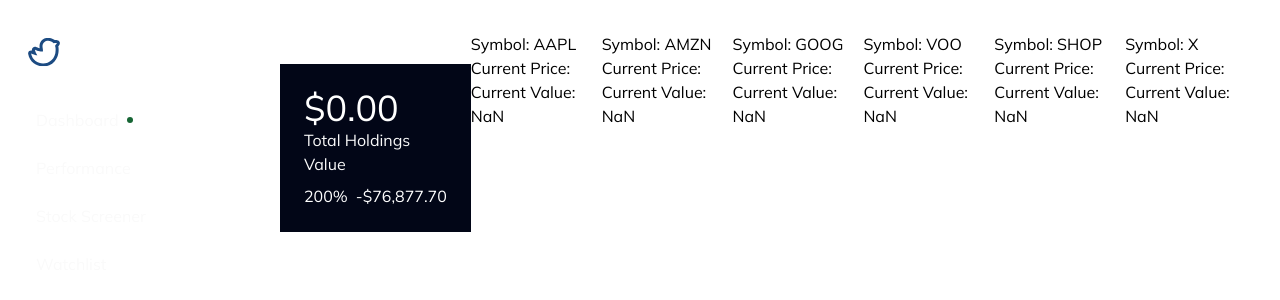
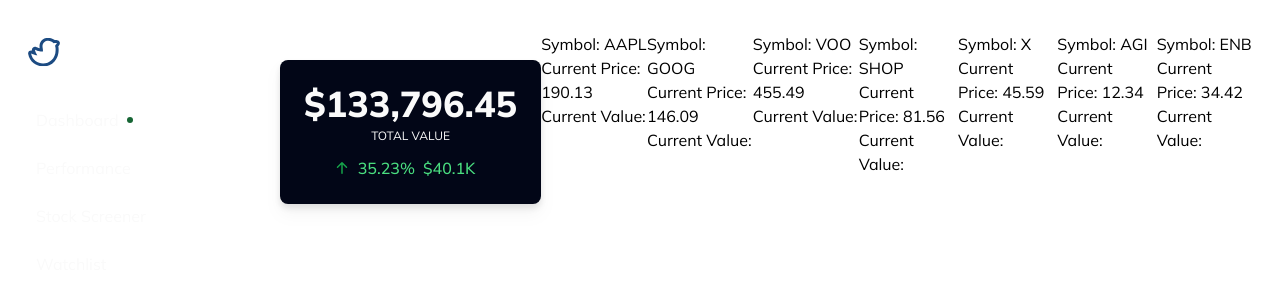
Before and after one commit to codeberrycanada/birds-eye, a React (Vite) app: page / in a window 1280 px wide. Shown: the top 300 px of the page. Built offline with nearby package versions, Linux system fonts and the light colour scheme; no server answers.

Commit message:
adding test data so i don't blow this 250 daily api limit

```diff
--- a/index.html
+++ b/index.html
@@ -6,7 +6,7 @@
     <meta name="viewport" content="width=device-width, initial-scale=1.0" />
     <link rel="preconnect" href="https://fonts.googleapis.com">
     <link rel="preconnect" href="https://fonts.gstatic.com" crossorigin>
-    <link href="https://fonts.googleapis.com/css2?family=Mulish:wght@400;700;800&display=swap" rel="stylesheet">
+    <link href="https://fonts.googleapis.com/css2?family=Mulish:wght@400;500;700;800&display=swap" rel="stylesheet">
     <title>Birds Eye by Codeberry</title>
   </head>
   <body>
--- a/package.json
+++ b/package.json
@@ -10,6 +10,7 @@
     "preview": "vite preview"
   },
   "dependencies": {
+    "@heroicons/react": "^2.1.1",
     "axios": "^1.6.7",
     "chart.js": "^4.4.1",
     "react": "^18.2.0",
--- a/src/components/PortfolioPerformance.tsx
+++ b/src/components/PortfolioPerformance.tsx
@@ -1,20 +1,24 @@
-import React from 'react';
 import { calculatePortfolioPerformance } from '../utils/portfolioCalculations';
-import { currencyFormatter } from '../utils/formatting';
+import { shortCurrencyFormatter } from '../utils/formatting';
+import { ArrowDownIcon, ArrowUpIcon } from '@heroicons/react/16/solid';
 
 interface PortfolioPerformanceProps {
     initialValue: number;
     currentValue: number;
 }
 
-const PortfolioPerformance: React.FC<PortfolioPerformanceProps> = ({ initialValue, currentValue }) => {
+export default function PortfolioPerformance(props: PortfolioPerformanceProps) {
+    const initialValue = props.initialValue;
+    const currentValue = props.currentValue;
     const performance = calculatePortfolioPerformance(initialValue, currentValue);
+    const PerformanceIcon = performance.percentage > 0 ? ArrowUpIcon : ArrowDownIcon;
+    const performanceIconTextColor = PerformanceIcon === ArrowUpIcon ? 'text-green-600' : 'text-red-900';
+    const performanceTextColor = PerformanceIcon === ArrowUpIcon ? 'text-green-400' : 'text-red-600';
     return (
-        <div id="portfolioPerformance" className="flex align-center mt-2">
-            <p className="text-white">{Number(performance.percentage.toFixed(2))}%</p>
-            <p className="text-white ml-2">{currencyFormatter.format(performance.numerical)}</p>
+        <div id="portfolioPerformance" className="flex items-center justify-center mt-2 gap-2 pr-3">
+            <PerformanceIcon className={`h-4 w-4 ${performanceIconTextColor}`} />
+            <p className={`font-medium ${performanceTextColor}`}>{Number(performance.percentage.toFixed(2))}%</p>
+            <p className={`font-medium ${performanceTextColor}`}>{shortCurrencyFormatter(performance.numerical)}</p>
         </div>
     );
 }
-
-export default PortfolioPerformance;
--- a/src/components/PortfolioValue.tsx
+++ b/src/components/PortfolioValue.tsx
@@ -6,12 +6,12 @@
 
 const PortfolioValue: React.FC<PortfolioValueProps> = ({currentValue}) => {
     return (
-        <div id="portfolioValue">
-            <p id="total-value" className="text-4xl text-white">
+        <div className="flex flex-col gap-1 mb-3 items-center">
+            <p id="total-value" className="text-4xl font-extrabold text-almost-white">
                 {currencyFormatter.format(currentValue)}
             </p>
 
-            <label className="text-almost-white" htmlFor="total-value">Total Holdings Value</label>
+            <label className="text-almost-white text-xs uppercase" htmlFor="total-value">Total Value</label>
         </div>
     );
 }
--- a/src/containers/PortfolioOverview.tsx
+++ b/src/containers/PortfolioOverview.tsx
@@ -11,8 +11,8 @@
 
     return (
         <div className="dashboard-item">
-            <h2 className="text-xl text-white text-bold mb-1">Portfolio Overview</h2>
-            <div id="portfolioOverview" className="p-6 bg-slate-950">
+            <h2 className="text-md text-white font-medium text-bold mb-1">Portfolio Overview</h2>
+            <div id="portfolioOverview" className="p-6 bg-slate-950 rounded-lg drop-shadow-lg">
                 <PortfolioValue currentValue={currentValue}></PortfolioValue>
                 <PortfolioPerformance initialValue={initialValue} currentValue={currentValue}></PortfolioPerformance>
             </div>
--- a/src/context/PortfolioContext.tsx
+++ b/src/context/PortfolioContext.tsx
@@ -2,6 +2,7 @@
 import { getCurrentHoldingValues } from '../utils/portfolioCalculations';
 import initialPortfolioData from '../data/holdings';
 import { Holding, PortfolioContextType } from './types';
+import placeholderData from '../data/holdings-dev';
 
 export const PortfolioContext = createContext<PortfolioContextType>({ holdings: [] });
 
@@ -10,7 +11,8 @@
 
     useEffect(() => {
         const fetchHoldingsValues = async () => {
-            const values = await getCurrentHoldingValues(initialPortfolioData);
+            // const values = await getCurrentHoldingValues(initialPortfolioData);
+            const values = placeholderData;
             setHoldings(values);
         };
 
--- a/src/context/types.ts
+++ b/src/context/types.ts
@@ -5,6 +5,8 @@
     numberOfShares: number;
     currentPrice?: number;
     currentValue?: number;
+    sector: string;
+    holdingType: string;
 }
 
 export interface PortfolioContextType {
--- /dev/null
+++ b/src/data/holdings-dev.js
@@ -0,0 +1,67 @@
+const placeholderData = [
+    {
+        symbol: 'AAPL',
+        numberOfShares: 100,
+        purchaseDate: '2021-05-21',
+        purchasePrice: 125.43,
+        currentPrice: 190.13,
+        sector: 'Technology',
+        holdingType: 'Stock',
+    },
+    {
+        symbol: 'GOOG',
+        numberOfShares: 125,
+        purchaseDate: '2020-01-24',
+        purchasePrice: 73.34,
+        currentPrice: 146.09,
+        sector: 'Technology',
+        holdingType: 'Stock',
+    },
+    {
+        symbol: 'VOO',
+        numberOfShares: 150,
+        purchaseDate: '2020-05-15',
+        purchasePrice: 263.04,
+        currentPrice: 455.49,
+        sector: 'General',
+        holdingType: 'ETF',
+    },
+    {
+        symbol: 'SHOP',
+        numberOfShares: 120,
+        purchaseDate: '2021-04-12',
+        purchasePrice: 184.72,
+        currentPrice: 81.56,
+        sector: 'Technology',
+        holdingType: 'Stock',
+    },
+    {
+        symbol: 'X',
+        numberOfShares: 250,
+        purchaseDate: '2019-08-30',
+        purchasePrice: 11.07,
+        currentPrice: 45.59,
+        sector: 'Basic Materials',
+        holdingType: 'Stock',
+    },
+    {
+        symbol: 'AGI',
+        numberOfShares: 150,
+        purchaseDate: '2020-10-01',
+        purchasePrice: 10.15,
+        currentPrice: 12.34,
+        sector: 'Basic Materials',
+        holdingType: 'Stock',
+    },
+    {
+        symbol: 'ENB',
+        numberOfShares: 150,
+        purchaseDate: '2020-01-27',
+        purchasePrice: 40.67,
+        currentPrice: 34.42,
+        sector: 'Energy',
+        holdingType: 'Stock',
+    }
+]
+
+export default placeholderData;
--- a/src/utils/formatting.js
+++ /dev/null
@@ -1,4 +0,0 @@
-export const currencyFormatter = new Intl.NumberFormat('en-US', {
-    style: 'currency',
-    currency: 'USD',
-});
--- /dev/null
+++ b/src/utils/formatting.ts
@@ -0,0 +1,21 @@
+export const currencyFormatter: Intl.NumberFormat = new Intl.NumberFormat('en-US', {
+    style: 'currency',
+    currency: 'USD',
+});
+
+export const shortCurrencyFormatter: (num: number) => string = (num) => {
+    const sign = num < 0 ? "-" : "";
+    const absNum = Math.abs(num);
+
+    let formattedNumber = '';
+
+    if (absNum >= 1000000) {
+        formattedNumber = `${sign}$${(absNum / 1000000).toFixed(1)}M`;
+    } else if (absNum >= 1000) {
+        formattedNumber = `${sign}$${(absNum / 1000).toFixed(1)}K`;
+    } else {
+        formattedNumber = `${sign}$${absNum.toFixed(1)}`;
+    }
+
+    return formattedNumber;
+};
--- a/src/utils/portfolioCalculations.ts
+++ b/src/utils/portfolioCalculations.ts
@@ -35,9 +35,9 @@
     return currentValue;
 };
 
-export function calculatePercentageDifference(x : number, y : number) {
-    const difference = Math.abs(x - y);
-    const average = (x + y) / 2;
+export function calculatePercentageDifference(x: number, y: number): number {
+    const difference = y - x;
+    const average = (Math.abs(x) + Math.abs(y)) / 2;
     const percentageDifference = (difference / average) * 100;
     return percentageDifference;
 }
```
Also changed, not shown: 1 other file (tests, documents, lock files or other folders).
